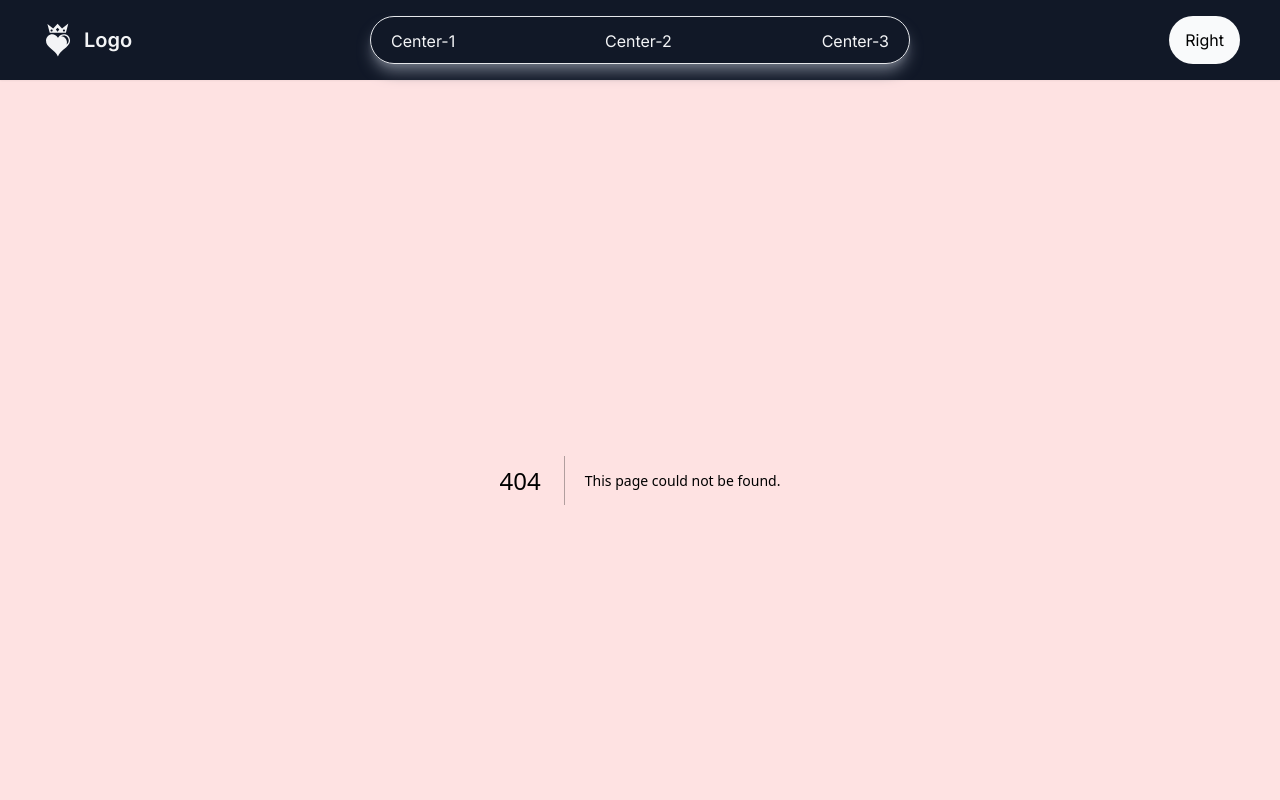
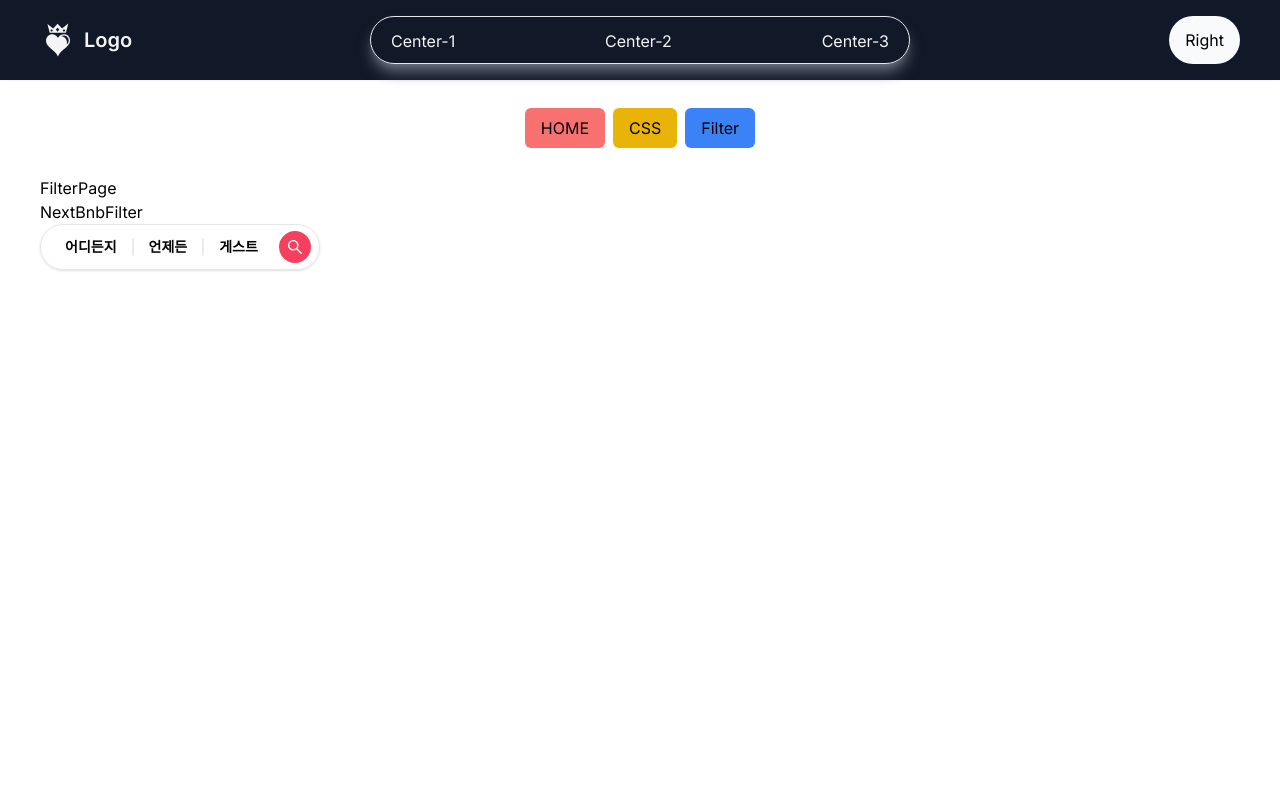
Before and after one commit to g-boram/study_nextJS, a Next.js app: page /filter in a window 1280 px wide. Before the commit this address had no page. Shown: the top 800 px of the page. Built offline with nearby package versions, Linux system fonts and the light colour scheme.

Commit message:
커밋안하고 브랜치 새로 생성 해버림 멍청하긴..

```diff
--- a/app/css/page.tsx
+++ b/app/css/page.tsx
@@ -1,13 +1,11 @@
+'use client'
 import RainbowBorder from '@/components/css/gradient/rainbowBorder'
 import React from 'react'
 
-const CSSPage = () => {
+export default function CSSPage() {
   return (
     <div>
-      <div>CSSPage</div>
       <RainbowBorder />
     </div>
   )
 }
-
-export default CSSPage
--- /dev/null
+++ b/app/filter/page.tsx
@@ -0,0 +1,10 @@
+import NextBnbFilter from '@/components/filter/nextBnbFilter'
+
+export default function FilterPage() {
+  return (
+    <div>
+      FilterPage
+      <NextBnbFilter />
+    </div>
+  )
+}
--- a/app/page.tsx
+++ b/app/page.tsx
@@ -1,12 +1,5 @@
 'use client'
-import Image from 'next/image'
-import { useRouter } from 'next/navigation'
 
 export default function Home() {
-  const { push } = useRouter()
-  return (
-    <div>
-      <button onClick={() => push('/css')}>CSS Page 이동버튼</button>
-    </div>
-  )
+  return <div>HomePage</div>
 }
--- a/app/providers.tsx
+++ b/app/providers.tsx
@@ -1,4 +1,5 @@
 import Footer from '@/components/Footer'
+import MovePageBar from '@/components/MovePageBar'
 import Navbar from '@/components/Navbar'
 
 interface Props {
@@ -9,7 +10,8 @@ export const NextLayout = ({ children }: Props) => {
   return (
     <>
       <Navbar />
-      <div className="mt-10 mb-10 p-10 min-h-[100vh] bg-red-100">
+      <div className="mt-10 mb-10 p-10 min-h-[100vh]">
+        <MovePageBar />
         {children}
       </div>
       <Footer />
--- /dev/null
+++ b/components/MovePageBar.tsx
@@ -0,0 +1,31 @@
+'use client'
+import React from 'react'
+import { useRouter } from 'next/navigation'
+
+export default function MovePageBar() {
+  const { push } = useRouter()
+
+  const pageList = [
+    { url: '/', name: 'HOME', bg: 'bg-red-400', border: 'border-none' },
+    { url: '/css', name: 'CSS', bg: 'bg-yellow-500', border: 'border-none' },
+    {
+      url: '/filter',
+      name: 'Filter',
+      bg: 'bg-blue-500',
+      border: 'border-none',
+    },
+  ]
+  return (
+    <div className="h-20 flex justify-center items-center gap-2 my-2">
+      {pageList.map((page, i) => (
+        <button
+          key={i}
+          className={`${page.bg} ${page.border} text-black px-4 py-2 rounded-md border-2`}
+          onClick={() => push(page.url)}
+        >
+          {page.name}
+        </button>
+      ))}
+    </div>
+  )
+}
--- a/components/css/gradient/rainbowBorder.tsx
+++ b/components/css/gradient/rainbowBorder.tsx
@@ -1,8 +1,11 @@
 import React from 'react'
+import HeadTitle from '../headTitle'
 
 const RainbowBorder = () => {
   return (
-    <div>
+    <div className="flex flex-wrap">
+      <HeadTitle title={'Rainbow'} desc={'Button & Input'} />
+      <div className="flex justify-start flex-wrap gap-4 mt-4 mb-4">
         <div className="inline-block rounded-xl p-[2px] bg-gradient-to-r from-pink-500 via-yellow-500 to-blue-500 animate-border-glow shadow-[0_0_12px_rgba(255,0,255,0.5)]">
           <button className="bg-white dark:bg-gray-900 text-black dark:text-white px-6 py-2 rounded-xl font-semibold">
             무지개 버튼 ✨
@@ -34,6 +37,7 @@ const RainbowBorder = () => {
           />
         </div>
       </div>
+    </div>
   )
 }
 
--- /dev/null
+++ b/components/css/headTitle.tsx
@@ -0,0 +1,17 @@
+import React from 'react'
+
+type props = {
+  title?: string
+  desc?: string
+}
+
+const HeadTitle = ({ title, desc }: props) => {
+  return (
+    <div className="flex justify-center items-start flex-col mr-10">
+      <div className="text-black text-xl">{title}</div>
+      <div className="text-gray-500 text-xs">{desc}</div>
+    </div>
+  )
+}
+
+export default HeadTitle
--- /dev/null
+++ b/components/filter/nextBnbFilter.tsx
@@ -0,0 +1,169 @@
+'use client'
+import React, { useState } from 'react'
+
+import { RxDividerVertical } from 'react-icons/rx'
+import { AiOutlineSearch } from 'react-icons/ai'
+
+import cn from 'classnames'
+
+type DetailFilterType = 'location' | 'checkIn' | 'checkOut' | 'guest'
+interface FilterProps {
+  location: string
+  checkIn: string
+  checkOut: string
+  guest: number
+}
+
+export default function NextBnbFilter() {
+  const [showFilter, setShowFilter] = useState<boolean>(false)
+  const [detailFilter, setDetailFilter] = useState<null | DetailFilterType>(
+    null,
+  )
+  const [filterValue, setFilterValue] = useState<FilterProps>({
+    location: '',
+    checkIn: '',
+    checkOut: '',
+    guest: 0,
+  })
+
+  return (
+    <div>
+      <div>NextBnbFilter</div>
+      {showFilter === false ? (
+        <div className="w-full sm:w-[280px] border py-1.5 border-gray-200 rounded-full shadow hover:shadow-lg cursor-pointer flex justify-between pl-6 pr-2">
+          <div
+            role="presentation"
+            className="flex justify-center gap-1 cursor-pointer"
+            onClick={() => setShowFilter(true)}
+          >
+            <div className="my-auto font-semibold text-sm">어디든지</div>
+            <RxDividerVertical className="text-gray-200 my-auto text-2xl" />
+            <div className="my-auto font-semibold text-sm">언제든</div>
+            <RxDividerVertical className="text-gray-200 my-auto text-2xl" />
+            <div className="my-auto font-semibold text-sm">게스트</div>
+          </div>
+          <button
+            id="filter-open-btn"
+            aria-label="filter-open-btn"
+            type="button"
+            onClick={() => setShowFilter(true)}
+            data-cy="filter-open-btn"
+            className="bg-rose-500 text-white rounded-full w-8 h-8 my-auto"
+          >
+            <AiOutlineSearch className="text-lg m-auto font-semibold" />
+          </button>
+        </div>
+      ) : (
+        <div className="sm:w-[340px] cursor-pointer w-full relative">
+          <div className="flex justify-center gap-7 h-14 text-center items-center">
+            <button
+              type="button"
+              className="font-semibold underline underline-offset-8"
+            >
+              숙소
+            </button>
+            <button
+              type="button"
+              className="text-gray-700"
+              onClick={() => window.alert('서비스 준비중입니다.')}
+            >
+              체험
+            </button>
+            <button
+              type="button"
+              className="text-gray-700"
+              onClick={() => window.alert('서비스 준비중입니다.')}
+            >
+              온라인 체험
+            </button>
+            <button
+              type="button"
+              className="underline underline-offset-8 text-gray-500 hover:text-black"
+              onClick={() => setShowFilter(false)}
+            >
+              필터 닫기
+            </button>
+          </div>
+          <div className="w-[90%] sm:max-w-3xl flex flex-col sm:flex-row border border-gray-200 rounded-lg py-4 sm:py-2 sm:rounded-full shadow-sm bg-white hover:shadow-lg cursor-pointer justify-between fixed top-20 inset-x-0 mx-auto">
+            <div className="grid grid-cols-1 sm:grid-cols-4 w-full relative sm:pl-2">
+              <button
+                type="button"
+                data-cy="filter-location-btn"
+                onClick={() => setDetailFilter('location')}
+                className={cn(
+                  'font-semibold text-xs rounded-full hover:bg-gray-100 py-3 px-6 text-left',
+                  {
+                    'shadow bg-white': detailFilter === 'location',
+                  },
+                )}
+              >
+                여행지
+                <div className="text-gray-500 text-xs">
+                  {filterValue?.location || '여행지 검색'}
+                </div>
+              </button>
+              <button
+                type="button"
+                onClick={() => setDetailFilter('checkIn')}
+                className={cn(
+                  'font-semibold text-xs rounded-full hover:bg-gray-100 py-3 px-6 text-left',
+                  {
+                    'shadow bg-white': detailFilter === 'checkIn',
+                  },
+                )}
+              >
+                체크인
+                <div className="text-gray-500 text-xs">
+                  {filterValue?.checkIn || '날짜 추가'}
+                </div>
+              </button>
+              <button
+                type="button"
+                onClick={() => setDetailFilter('checkOut')}
+                className={cn(
+                  'font-semibold text-xs rounded-full hover:bg-gray-100 py-3 px-6 text-left',
+                  {
+                    'shadow bg-white': detailFilter === 'checkOut',
+                  },
+                )}
+              >
+                체크아웃
+                <div className="text-gray-500 text-xs">
+                  {filterValue?.checkOut || '날짜 추가'}
+                </div>
+              </button>
+              <button
+                type="button"
+                onClick={() => setDetailFilter('guest')}
+                className={cn(
+                  'font-semibold text-xs rounded-full hover:bg-gray-100 py-3 px-6 text-left',
+                  {
+                    'shadow bg-white': detailFilter === 'guest',
+                  },
+                )}
+              >
+                여행자
+                <div className="text-gray-500 text-xs">
+                  {`${filterValue?.guest} 명` || '게스트 추가'}
+                </div>
+              </button>
+              {/* <SearchFilter /> */}
+            </div>
+            <button
+              type="button"
+              data-cy="filter-submit-btn"
+              className="bg-rose-600 text-white rounded-full h-10 mx-4 sm:w-24 mt-4 sm:mt-2 my-auto flex justify-center gap-1 px-3 py-2 hover:shadow hover:bg-rose-500"
+              onClick={() => {
+                setShowFilter(false)
+                setDetailFilter(null)
+              }}
+            >
+              <AiOutlineSearch className="font-semibold text-xl my-auto" />
+              <div className="my-auto">검색</div>
+            </button>
+          </div>
+        </div>
+      )}
+    </div>
+  )
+}
```
Lines whose indentation alone changed are shown as unchanged.
